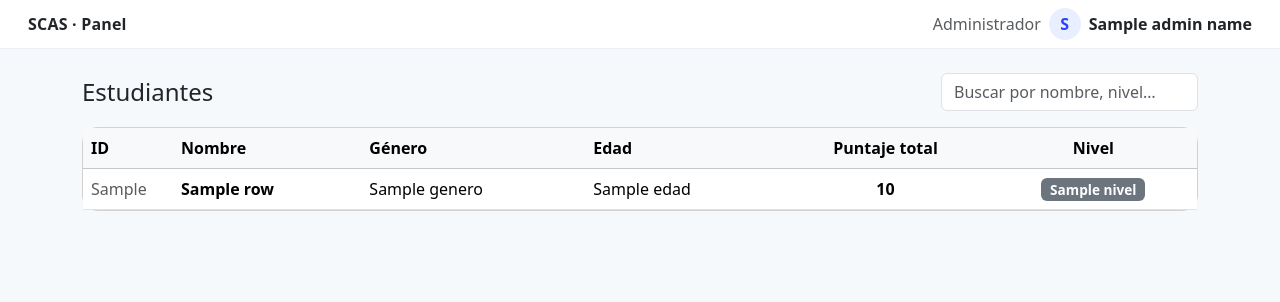
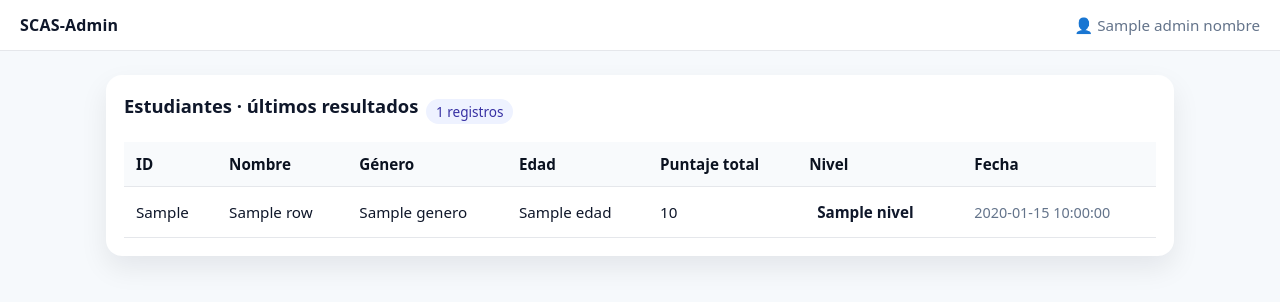
Before and after one commit to MirellaYuriko1/Tesis_clon, a Flask app: template templates/panel.html in a window 1280 px wide. Shown: the top 302 px of the page. Run offline with Flask 3, Linux system fonts and the light colour scheme; the template is opened without the code that fills it: most values are stand-ins (such as "Sample title", 1, 10 or a date in 2020).

Commit message:
Actualizar

```diff
--- a/templates/panel.html
+++ b/templates/panel.html
@@ -3,111 +3,87 @@
 <head>
   <meta charset="utf-8"/>
   <meta name="viewport" content="width=device-width, initial-scale=1"/>
-  <title>Panel | SCAS</title>
-
-  <link href="https://cdn.jsdelivr.net/npm/bootstrap@5.3.3/dist/css/bootstrap.min.css" rel="stylesheet"/>
+  <title>Panel de Administración</title>
   <style>
-    body { background:#f6f9fc; }
-    .navbar { background:#fff; border-bottom:1px solid #e9eef5; }
-    .brand { font-weight:800; letter-spacing:.2px; }
-    .card { border-radius:16px; }
-    .table thead th { font-weight:700; }
-    .table tbody td { vertical-align: middle; }
-    .avatar {
-      width:32px; height:32px; border-radius:50%; background:#e9efff; color:#2743ff;
-      display:grid; place-items:center; font-weight:700;
+    :root{
+      --bg:#f6f9fc; --card:#fff; --ink:#0f172a; --muted:#64748b; --line:#e5e7eb;
+      --primary:#2563eb; --shadow:0 12px 28px rgba(2,8,23,.08);
+      --ok:#16a34a; --mid:#d97706; --high:#dc2626;
+      --radius:16px;
     }
-    .search-wrap { max-width: 320px; }
-    .badge-level { font-size:.85rem; }
+    *{box-sizing:border-box}
+    html,body{background:var(--bg);color:var(--ink);margin:0;font-family:ui-sans-serif,system-ui,Segoe UI,Roboto,Arial}
+    .nav{
+      display:flex;align-items:center;justify-content:space-between;
+      padding:14px 20px;background:#fff;border-bottom:1px solid var(--line);
+      position:sticky;top:0;z-index:10
+    }
+    .brand{font-weight:700;letter-spacing:.2px}
+    .admin{font-size:.95rem;color:var(--muted)}
+    .wrap{max-width:1100px;margin:24px auto;padding:0 16px}
+    .card{
+      background:var(--card);border-radius:var(--radius);box-shadow:var(--shadow);
+      padding:18px
+    }
+    .title{font-size:1.15rem;margin:0 0 12px 0}
+    table{width:100%;border-collapse:collapse;font-size:.95rem}
+    th,td{padding:12px;border-bottom:1px solid var(--line);text-align:left}
+    th{font-weight:600;color:#0b1220;background:#f8fafc}
+    tr:hover{background:#f9fbff}
+    .lvl{font-weight:600;padding:.2rem .5rem;border-radius:999px;display:inline-block}
+    .lvl.Bajo{background:#ecfdf5;color:#065f46}
+    .lvl.Moderado{background:#fff7ed;color:#9a3412}
+    .lvl.Alto,.lvl.Severo{background:#fef2f2;color:#991b1b}
+    .muted{color:var(--muted);font-size:.9rem}
+    .pill{background:#eef2ff;color:#3730a3;border-radius:999px;padding:.2rem .6rem;font-size:.85rem}
+    .topbar{display:flex;align-items:center;gap:8px;margin-bottom:12px}
   </style>
 </head>
 <body>
+  <header class="nav">
+    <div class="brand">SCAS-Admin</div>
+    <div class="admin">👤 {{ admin_nombre }}</div>
+  </header>
 
-  <!-- NAVBAR -->
-  <nav class="navbar navbar-expand px-3">
-    <div class="container-fluid">
-      <div class="brand">SCAS · Panel</div>
-      <div class="ms-auto d-flex align-items-center gap-2">
-        <span class="text-muted d-none d-sm-inline">Administrador</span>
-        <div class="avatar">{{ admin_name[:1]|upper }}</div>
-        <strong>{{ admin_name }}</strong>
+  <main class="wrap">
+    <div class="card">
+      <div class="topbar">
+        <h2 class="title">Estudiantes · últimos resultados</h2>
+        <span class="pill">{{ rows|length }} registros</span>
       </div>
-    </div>
-  </nav>
-
-  <main class="container py-4">
-    <div class="d-flex justify-content-between align-items-center mb-3">
-      <h2 class="h4 m-0">Estudiantes</h2>
-
-      <!-- Buscador simple en cliente -->
-      <div class="search-wrap">
-        <input id="tableSearch" type="search" class="form-control" placeholder="Buscar por nombre, nivel…">
-      </div>
-    </div>
-
-    <div class="card">
-      <div class="card-body p-0">
-        <div class="table-responsive">
-          <table class="table table-hover mb-0" id="studentsTable">
-            <thead class="table-light">
+      {% if rows and rows|length > 0 %}
+      <div style="overflow:auto">
+        <table>
+          <thead>
             <tr>
-                <th style="width:90px;">ID</th>
+              <th>ID</th>
               <th>Nombre</th>
               <th>Género</th>
               <th>Edad</th>
-                <th class="text-center">Puntaje total</th>
-                <th class="text-center">Nivel</th>
+              <th>Puntaje total</th>
+              <th>Nivel</th>
+              <th>Fecha</th>
             </tr>
           </thead>
           <tbody>
             {% for r in rows %}
             <tr>
-                <td class="text-muted">{{ r.id_usuario }}</td>
-                <td class="fw-semibold">{{ r.nombre }}</td>
+              <td>{{ r.id_usuario }}</td>
+              <td>{{ r.nombre }}</td>
               <td>{{ r.genero }}</td>
               <td>{{ r.edad }}</td>
-                <td class="text-center fw-semibold">{{ r.puntaje_total }}</td>
-                <td class="text-center">
-                  {% set lvl = (r.nivel or '-') %}
-                  {% if lvl == 'Muy alto' %}
-                    <span class="badge bg-danger badge-level">{{ lvl }}</span>
-                  {% elif lvl == 'Alto' %}
-                    <span class="badge bg-warning text-dark badge-level">{{ lvl }}</span>
-                  {% elif lvl == 'Elevado' %}
-                    <span class="badge bg-info text-dark badge-level">{{ lvl }}</span>
-                  {% elif lvl == 'Normal' %}
-                    <span class="badge bg-success badge-level">{{ lvl }}</span>
-                  {% else %}
-                    <span class="badge bg-secondary badge-level">{{ lvl }}</span>
-                  {% endif %}
-                </td>
-              </tr>
-              {% else %}
-              <tr>
-                <td colspan="6" class="text-center text-muted py-4">
-                  No hay registros para estudiantes.
-                </td>
+              <td>{{ r.puntaje_total }}</td>
+              <td><span class="lvl {{ r.nivel|default('') }}">{{ r.nivel }}</span></td>
+              <td class="muted">{{ r.created_at }}</td>
             </tr>
             {% endfor %}
           </tbody>
         </table>
       </div>
-      </div>
+      {% else %}
+        <p class="muted">Aún no hay resultados de estudiantes.</p>
+      {% endif %}
     </div>
   </main>
-
-  <script>
-    // Filtro muy simple por texto (nombre, nivel, etc.)
-    const input = document.getElementById('tableSearch');
-    const table = document.getElementById('studentsTable').getElementsByTagName('tbody')[0];
-
-    input.addEventListener('input', () => {
-      const q = input.value.toLowerCase().trim();
-      for (const row of table.rows) {
-        const txt = row.innerText.toLowerCase();
-        row.style.display = txt.includes(q) ? '' : 'none';
-      }
-    });
-  </script>
 </body>
 </html>
```
Lines whose indentation alone changed are shown as unchanged.
